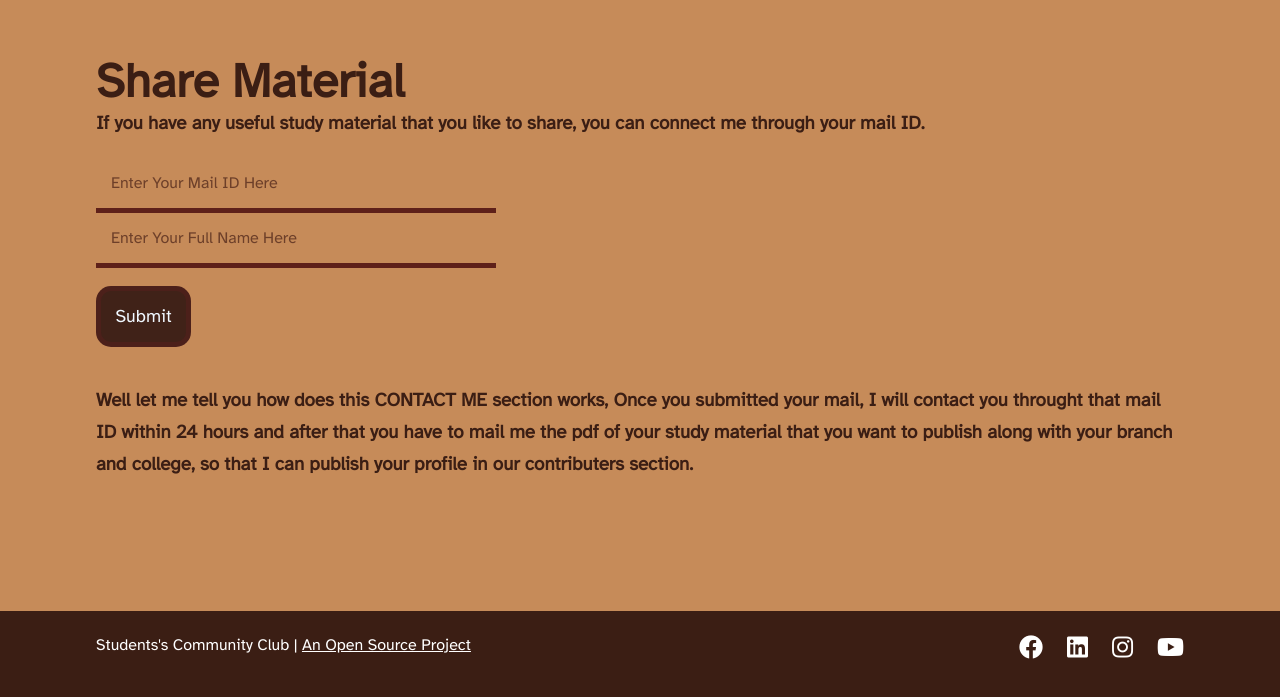
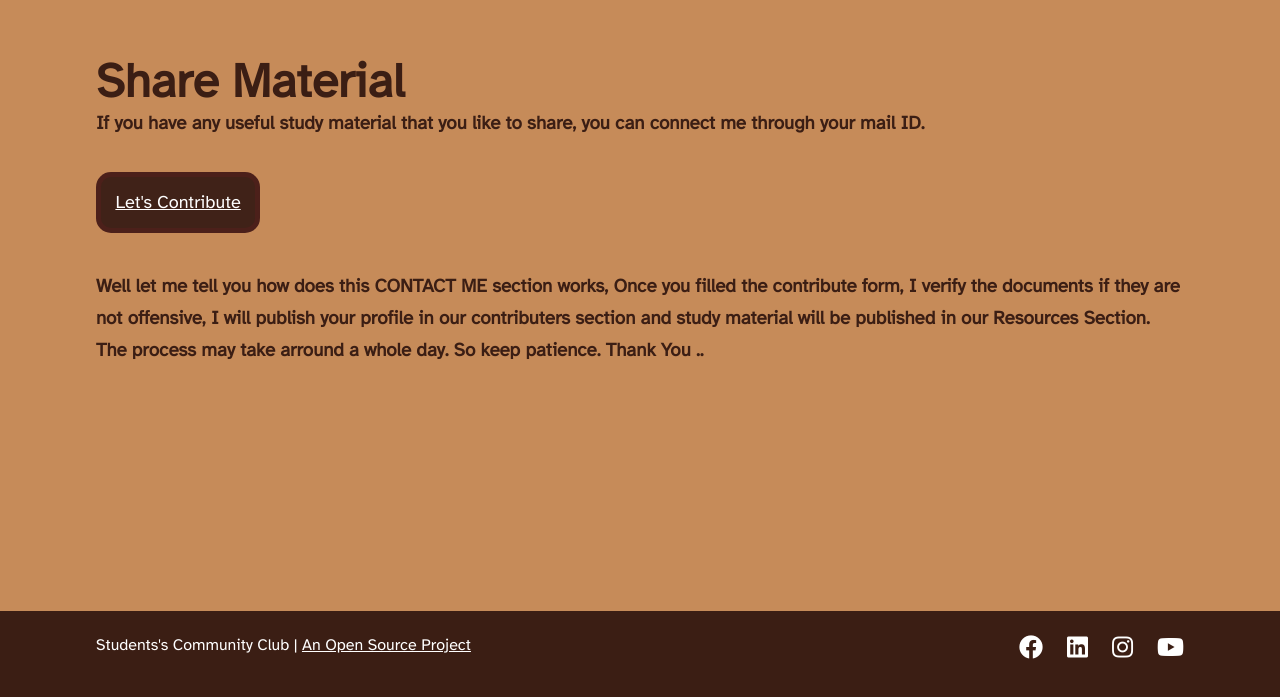
Before and after one commit to tier3guy/Student-Community-Club, a React (Create React App) app: page / in a window 1280 px wide. Shown: the part 1429-2126 px from the top of the page. Built offline with nearby package versions, Linux system fonts and the light colour scheme.

Commit message:
google forms integrated

```diff
--- a/src/Components/Connect.js
+++ b/src/Components/Connect.js
@@ -1,80 +1,11 @@
-import { useState } from "react";
-import {db} from './Firebase';
-import emailjs from 'emailjs-com';
 
 export default function Connect(){
 
-  const [email,setEmail] = useState('');
-  const [name,setName] = useState('');
-
-  function getMail(e){
-    setEmail(e.target.value);
-  }
-
-  function getName(e){
-    setName(e.target.value);
-  }
-
-  function sendEmail(e) {
-    e.preventDefault();
-
-    emailjs.sendForm('service_yb0f6vo', 'template_hdu1kre', e.target , 'user_H51qC2hwnMGuajy1OghsW')
-      .then((result) => {
-          console.log(result.text);
-      }, (error) => {
-          console.log(error.text);
-      });
-  }
-
-
-  function updateData(e){
-    e.preventDefault();
-
-    if(email === "" || name === ""){
-      alert("Please fill the necessary fields");
-    }
-    else{
-      db.collection('Contributers').add({
-        name: name,
-        Email: email,
-      }).then(() => {
-        alert('Mail ID submitted, You will contacted within 24 hours !')
-      }).catch((error) => {
-        alert(error.message);
-      });
-
-      sendEmail(e);
-
-      setEmail('');
-      setName('');
-    }
-  }
-
-
   return(
     <>
-    <form onSubmit = {updateData}>
-    <div className = 'connect_container'>
-    <input placeholder = 'Enter Your Mail ID Here'
-           name = "email"
-           className = 'input'
-           type = 'email'
-           id = 'emailSection'
-           onChange = {getMail}
-           value = {email}></input>
     <br/>
-    <input placeholder = 'Enter Your Full Name Here'
-           name = "name"
-           className = 'input'
-           id = 'nameSection'
-           onChange = {getName}
-           value = {name}></input>
-    <br/>
-    <button type = 'submit' className = 'btn_primary submitbtn' style = {{marginTop: '1em'}}>Submit</button>
-    <h3 style = {{marginTop: '2em' , lineHeight:'1.7em'}}>Well let me tell you how does this CONTACT ME section works, Once you submitted your mail, I will contact you throught that mail ID within 24 hours and after that you have to mail me the pdf of your study material that you want to publish along with your branch and college, so that I can publish your profile in our contributers section.</h3>
-    </div>
-    </form>
-
+    <button type = 'submit' className = 'btn_primary submitbtn' style = {{marginTop: '1em'}}><a href = "https://forms.gle/LEiyfVkuu5J1xxAz8" style = {{color: 'white'}}>Let's Contribute</a></button>
+    <h3 style = {{marginTop: '2em' , lineHeight:'1.7em'}}>Well let me tell you how does this CONTACT ME section works, Once you filled the contribute form, I verify the documents if they are not offensive, I will publish your profile in our contributers section and study material will be published in our Resources Section. The process may take arround a whole day. So keep patience. Thank You ..</h3>
     </>
   );
 
--- a/src/Components/Firebase.js
+++ /dev/null
@@ -1,15 +0,0 @@
-import firebase from "firebase";
-import 'firebase/firestore';
-
-var firebaseApp = firebase.initializeApp({
-  apiKey: "AIzaSyCf5WgRmq2_Af5t1Ne4sp9_bLqNzGW4xLw",
-  authDomain: "students-community-club.firebaseapp.com",
-  projectId: "students-community-club",
-  storageBucket: "students-community-club.appspot.com",
-  messagingSenderId: "899561443538",
-  appId: "1:899561443538:web:ece36479d8b4fbfbeadd0b"
-});
-
-var db = firebaseApp.firestore();
-
-export {db};
```
Also changed, not shown: src/Assets/gForm header.png (added).
